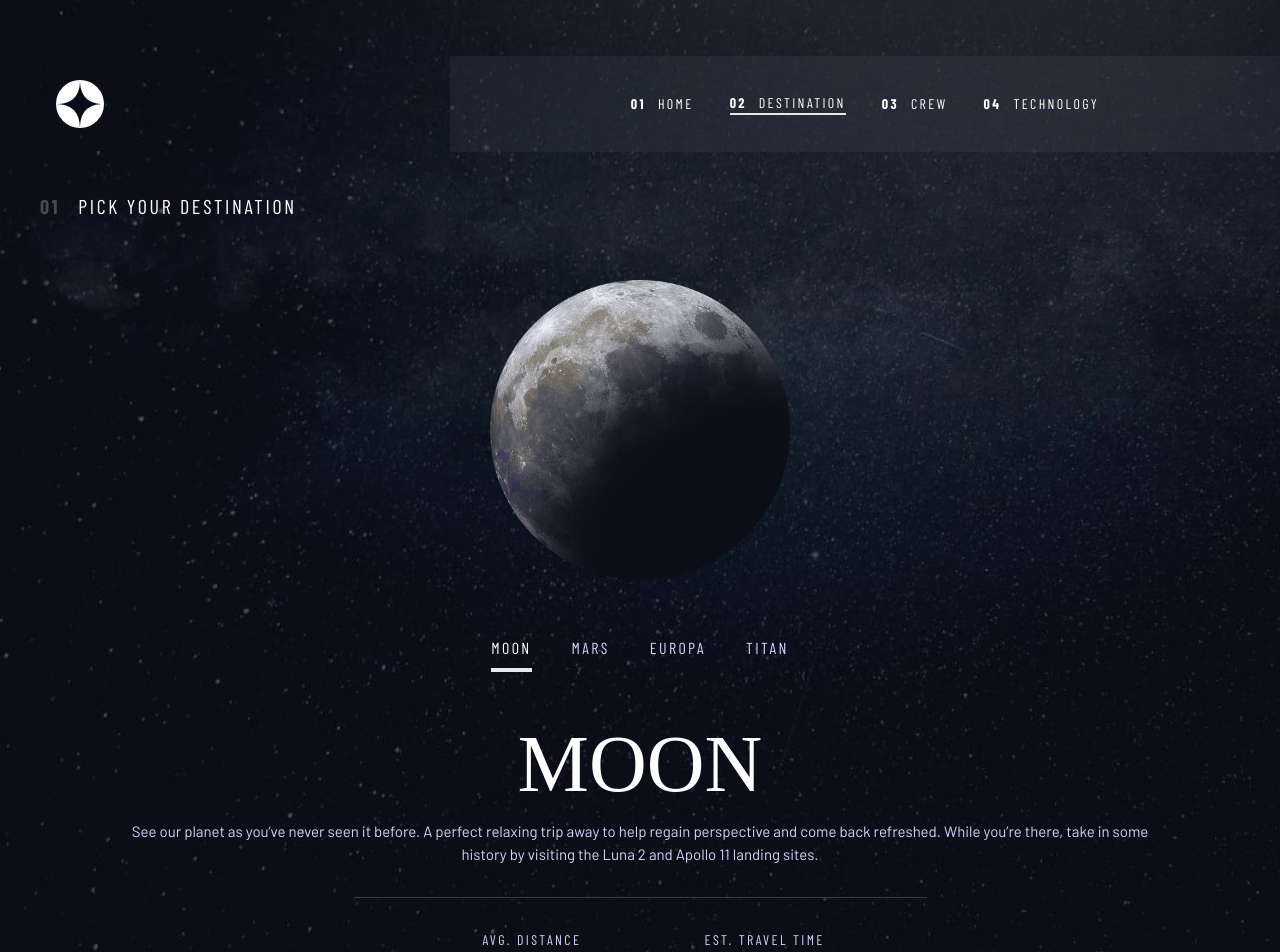
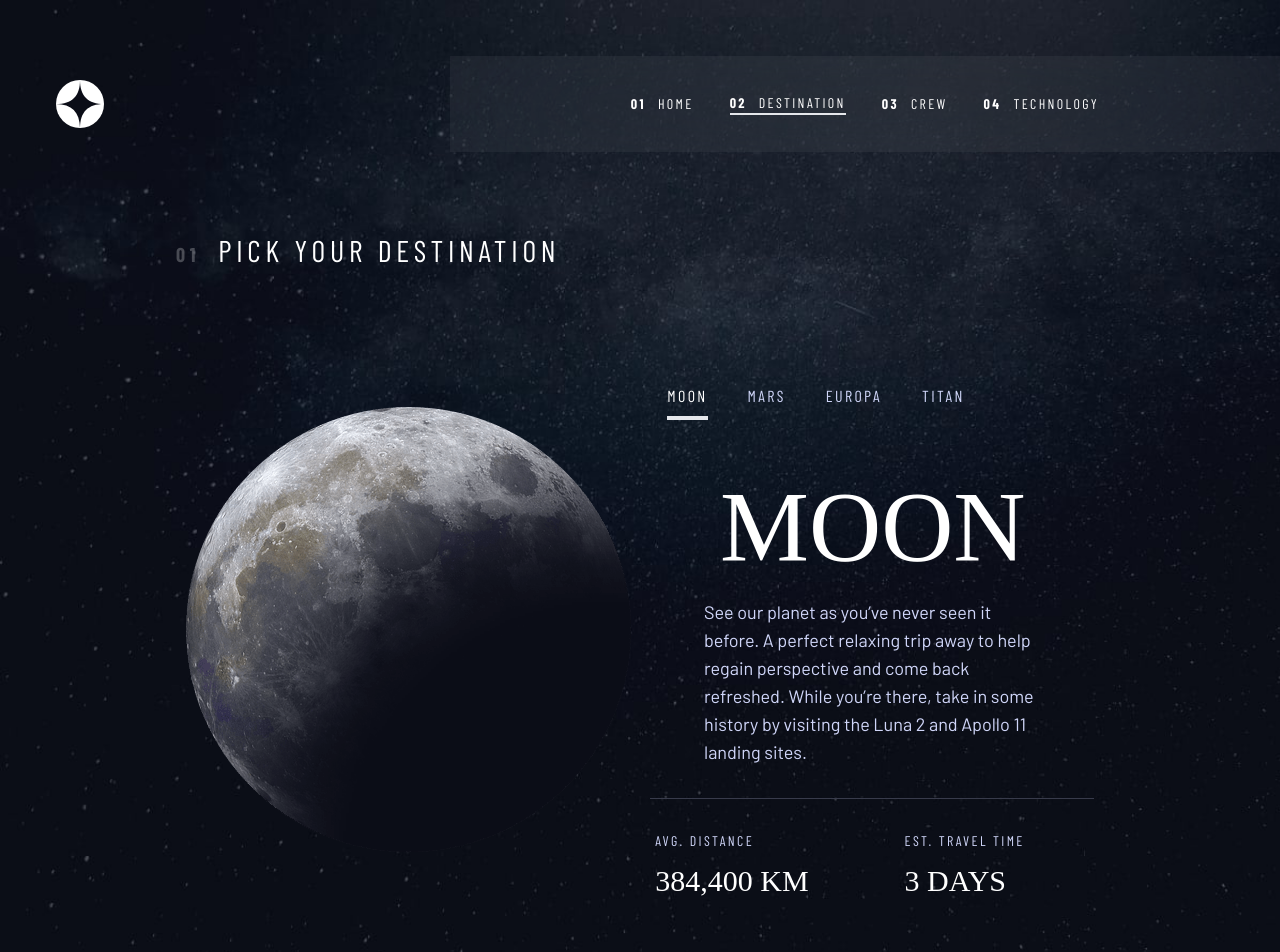
Before and after one commit to SaloRB/frontend-mentor-space-tourism-website, a Next.js app: page /destination in a window 1280 px wide. Shown: the top 952 px of the page. Built offline with nearby package versions, Linux system fonts and the light colour scheme; a web font is replaced by a local one.

Commit message:
Destination Desktop

```diff
--- a/src/pages/destination.js
+++ b/src/pages/destination.js
@@ -14,17 +14,23 @@ function Destination() {
     <div className="bg-[url('/assets/destination/background-destination-mobile.jpg')] bg-no-repeat bg-cover text-primary min-h-screen pb-8 md:bg-[url('/assets/destination/background-destination-tablet.jpg')] lg:bg-[url('/assets/destination/background-destination-desktop.jpg')]">
       <Nav />
 
-      <main className="text-center mt-6 md:mt-10 px-6 md:px-10">
-        <h2 className="font-subtitle uppercase tracking-[2.7px] mb-8 md:mb-[60px] text-white md:text-left md:text-xl">
+      <main className="text-center mt-6 md:mt-10 px-6 md:px-10 lg:mt-20 lg:px-44">
+        <h2 className="font-subtitle uppercase tracking-[2.7px] mb-8 md:mb-[60px] text-white md:text-left md:text-xl lg:text-3xl lg:tracking-[4.72px]">
           <span className="font-bold md:text-xl mr-[18px] opacity-25">01</span>
           Pick your destination
         </h2>
 
-        <div className="relative h-[170px] w-[170px] md:h-[300px] md:w-[300px] mx-auto">
-          <Image src={destination.images.png.substring(1)} layout="fill" />
+        <div className="lg:flex lg:items-center">
+          <div className="relative h-[170px] w-[170px] md:h-[300px] md:w-[300px] mx-auto lg:flex-1 lg:h-[445px] lg:w-[445px]">
+            <Image
+              src={destination.images.png.substring(1)}
+              layout="fill"
+              objectFit="contain"
+            />
           </div>
 
-        <div className="flex justify-center space-x-7 md:space-x-10 uppercase mt-5 md:mt-14 font-subtitle tracking-[2.36px]">
+          <div className="lg:flex-1 lg:text-left">
+            <div className="flex justify-center space-x-7 md:space-x-10 uppercase mt-5 md:mt-14 font-subtitle tracking-[2.36px] lg:-ml-28">
               {destinations.map((destination) => (
                 <p
                   key={destination.name}
@@ -38,17 +44,17 @@ function Destination() {
               ))}
             </div>
 
-        <h1 className="font-title text-[56px] md:text-[80px] uppercase text-white mt-5 md:mt-8">
+            <h1 className="font-title text-[56px] md:text-[80px] uppercase text-white mt-5 md:mt-8 lg:ml-20 lg:text-[100px]">
               {destination.name}
             </h1>
 
-        <p className="font-body text-[15px] -mt-1 md:px-20">
+            <p className="font-body text-[15px] -mt-1 md:px-20 lg:text-lg lg:px-16">
               {destination.description}
             </p>
 
-        <div className="w-[327px] md:w-[573px] h-[1px] bg-[#383B4B] my-8 mx-auto" />
+            <div className="w-[327px] md:w-[573px] lg:w-[444px] h-[1px] bg-[#383B4B] my-8 mx-auto" />
 
-        <div className="flex flex-col md:flex-row items-center justify-center md:space-x-24">
+            <div className="flex flex-col md:flex-row items-center justify-center md:space-x-24 lg:-ml-16">
               <div className="uppercase mb-8">
                 <p className="font-subtitle text-sm tracking-[2.36px] mb-3">
                   Avg. Distance
@@ -67,6 +73,8 @@ function Destination() {
                 </p>
               </div>
             </div>
+          </div>
+        </div>
       </main>
     </div>
   )
```
Lines whose indentation alone changed are shown as unchanged.
